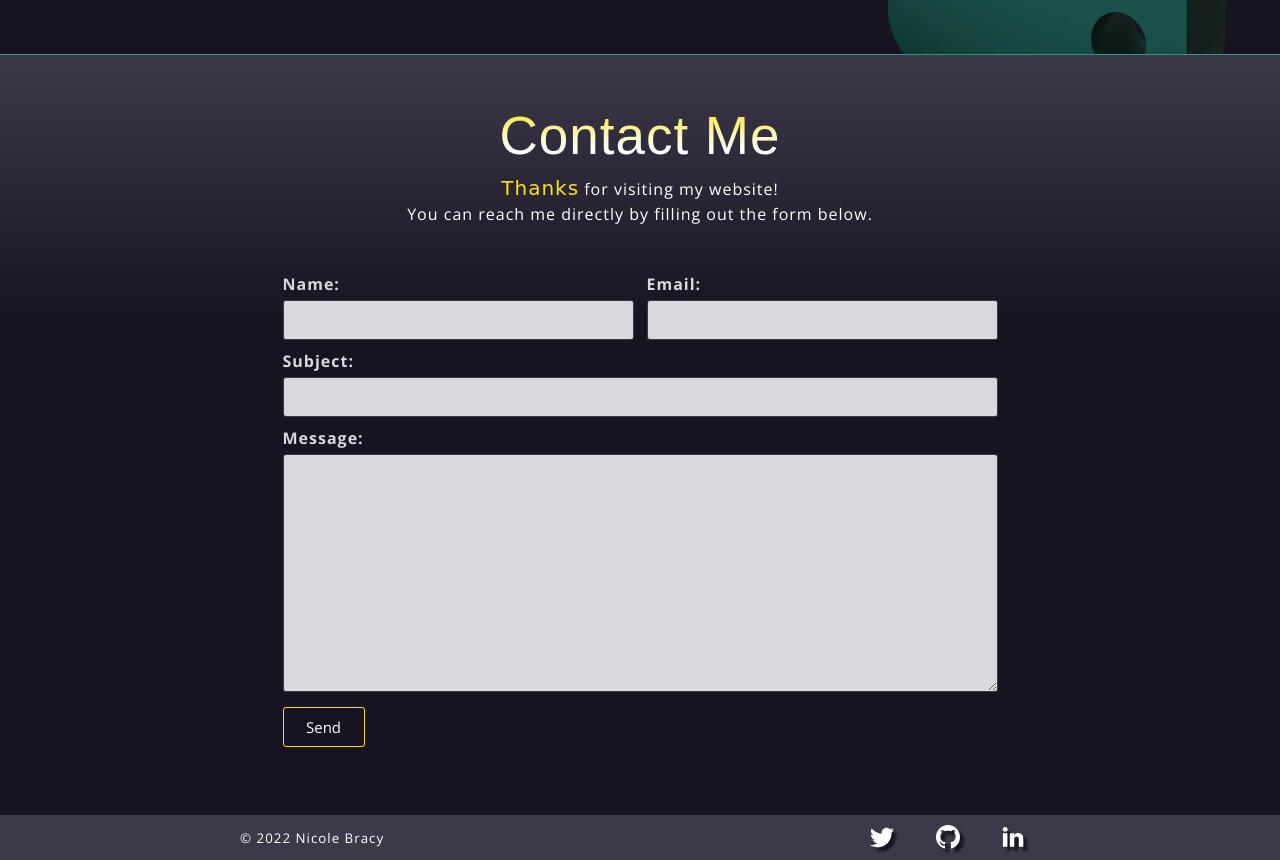
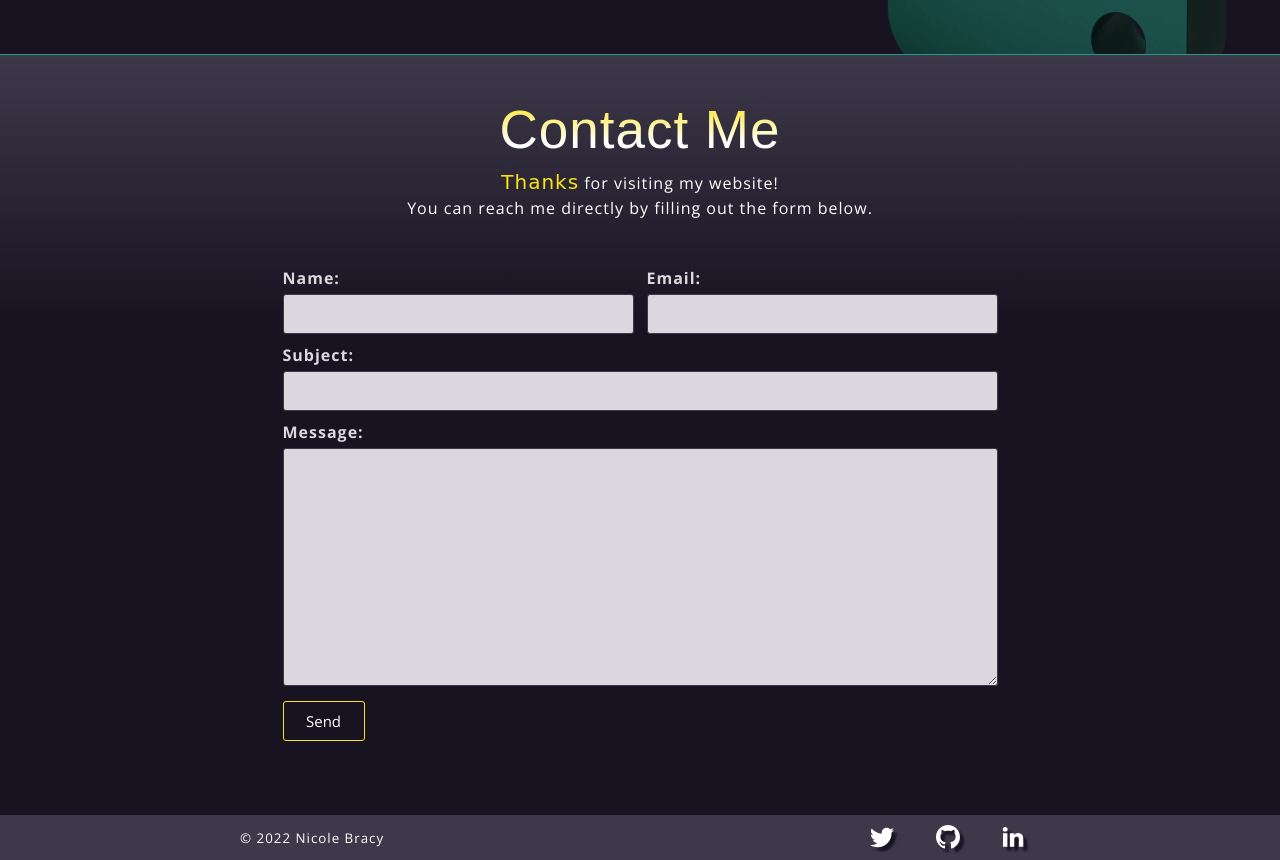
Before and after one commit to nebracy/django-portfolio-website, a Django app: page / in a window 1280 px wide. Shown: the part 1671-2531 px from the top of the page. Run offline with Django 4.2, Linux system fonts and the light colour scheme; data that the repository does not hold is empty; some web fonts are replaced.

Commit message:
Center align contact section and remove top padding

```diff
--- a/static/home/style.css
+++ b/static/home/style.css
@@ -611,6 +611,8 @@ h5 {
 .contact {
   height: 95vh;
   max-height: 900px;
+  align-items: center;
+  padding-top: 0;
   background-image: linear-gradient(0deg, var(--main-bg-color) 65%, var(--grey));
 }
 
```
